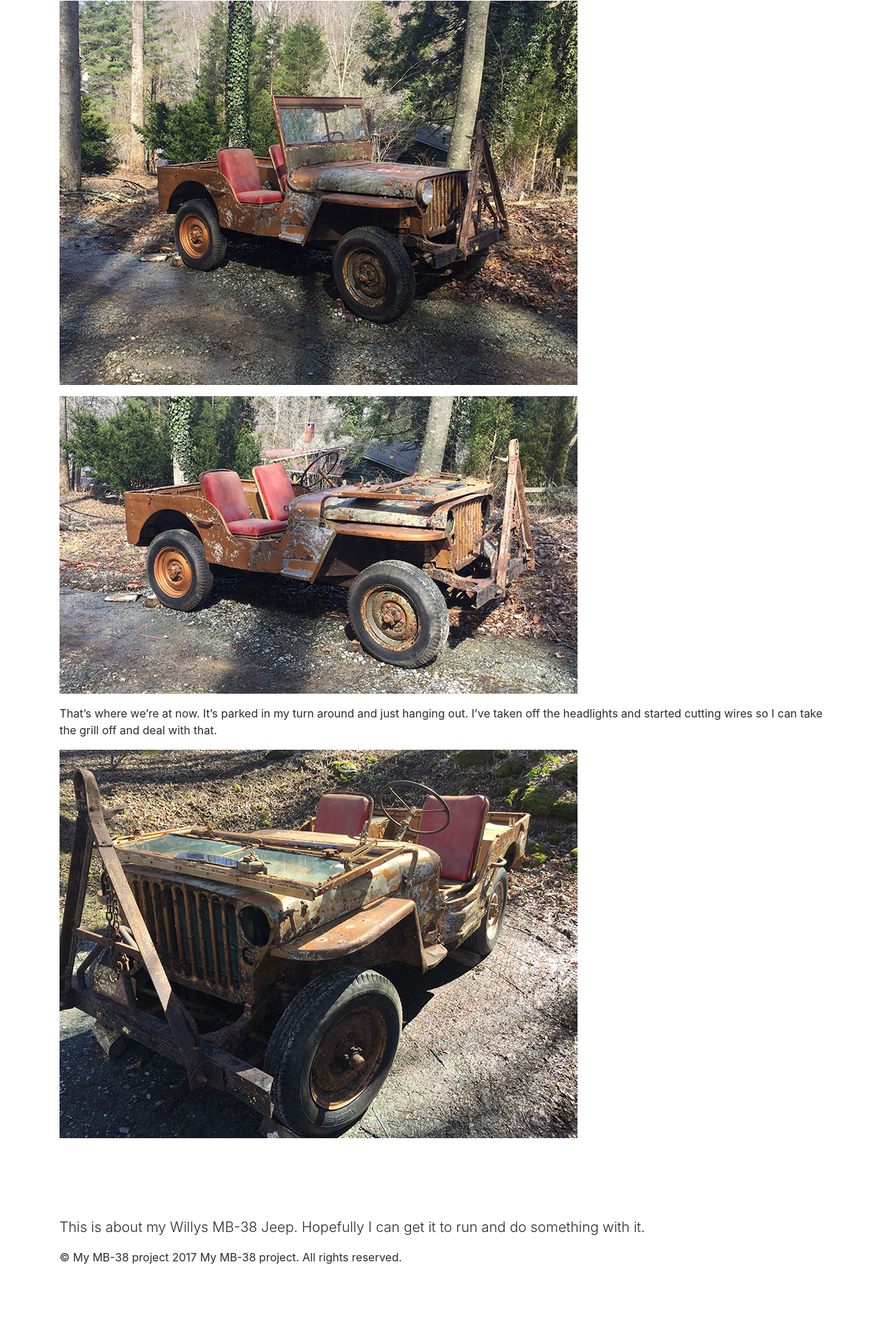
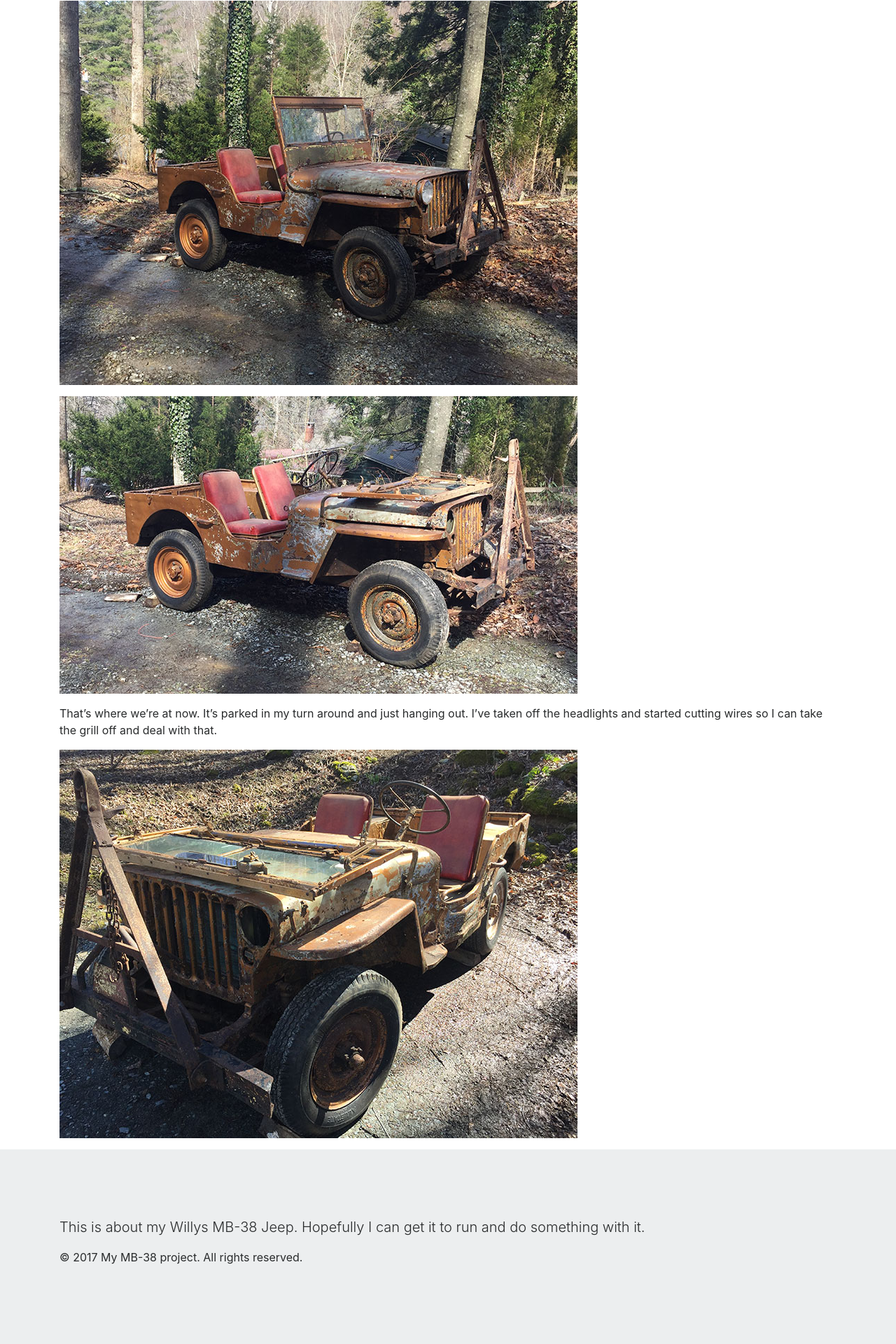
Before and after one commit to 44mb/44mb.github.io, a Jekyll site: the page built from index.html, in a window 1280 px wide. Shown: the part 1827-3747 px from the top of the page at 70% size. Built offline with Jekyll 4.4.1, drawn with Linux system fonts in a browser that asks for light colours; nearby versions of some CDN libraries; the list of posts is cut into pages by our own code.

Commit message:
Styling more stuff

```diff
--- a/_layouts/default.html
+++ b/_layouts/default.html
@@ -36,7 +36,7 @@
         </div>
         <div class="row">
           <div class="col">
-            <p>&copy; {{ site.title }} {{ site.time | date: "%Y" }} {{ site.title }}. All rights reserved.</p>
+            <p>&copy; {{ site.time | date: "%Y" }} {{ site.title }}. All rights reserved.</p>
           </div>
         </div>
       </div>
--- a/_sass/base.scss
+++ b/_sass/base.scss
@@ -1,8 +1,19 @@
+
+body {
+  background-color: $footer-background;
+}
+
+#wrapper-content {
+  background-color: $white;
+  padding-top: 2rem;
+}
+
 #wrapper-jumbotron {
   background-color: $green;
   border-radius: 0px;
   padding-top: 10rem;
   padding-bottom: 10rem;
+  margin-bottom: 0rem;
 
   h1 a {
     color: $green-text;
--- a/_sass/variables.scss
+++ b/_sass/variables.scss
@@ -1,3 +1,5 @@
 
+$white: #fff;
 $green: #556B2F;
 $green-text: #fff;
+$footer-background: #eceeef;
```
